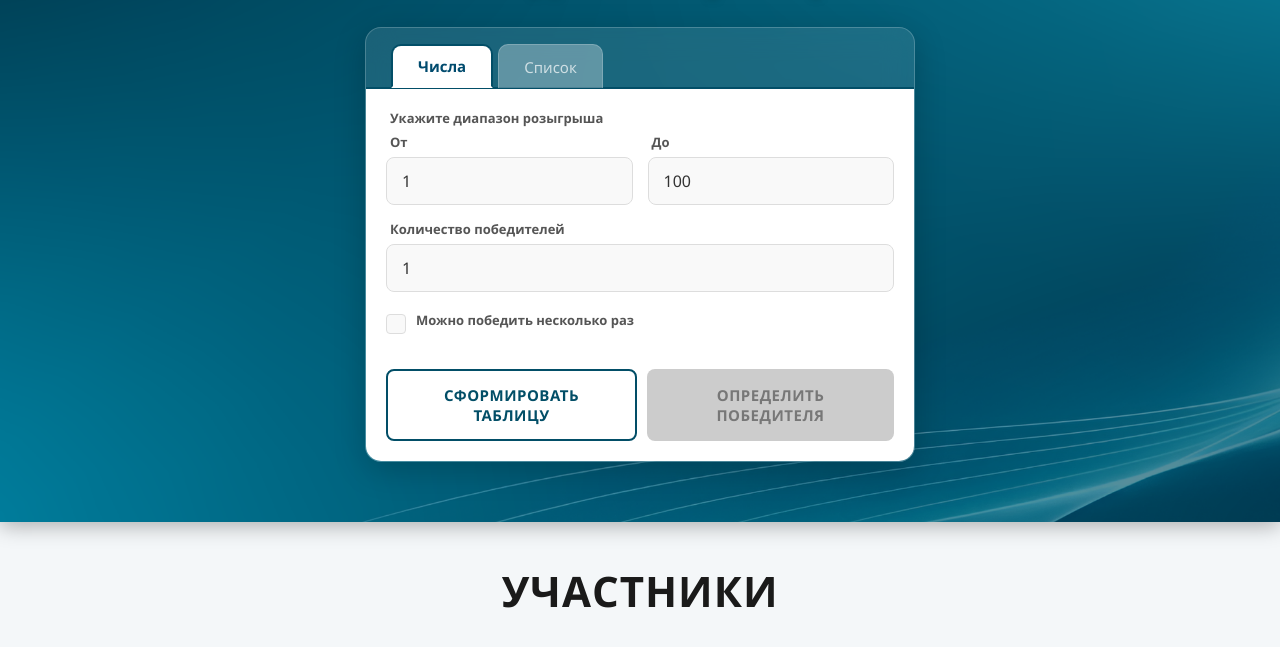
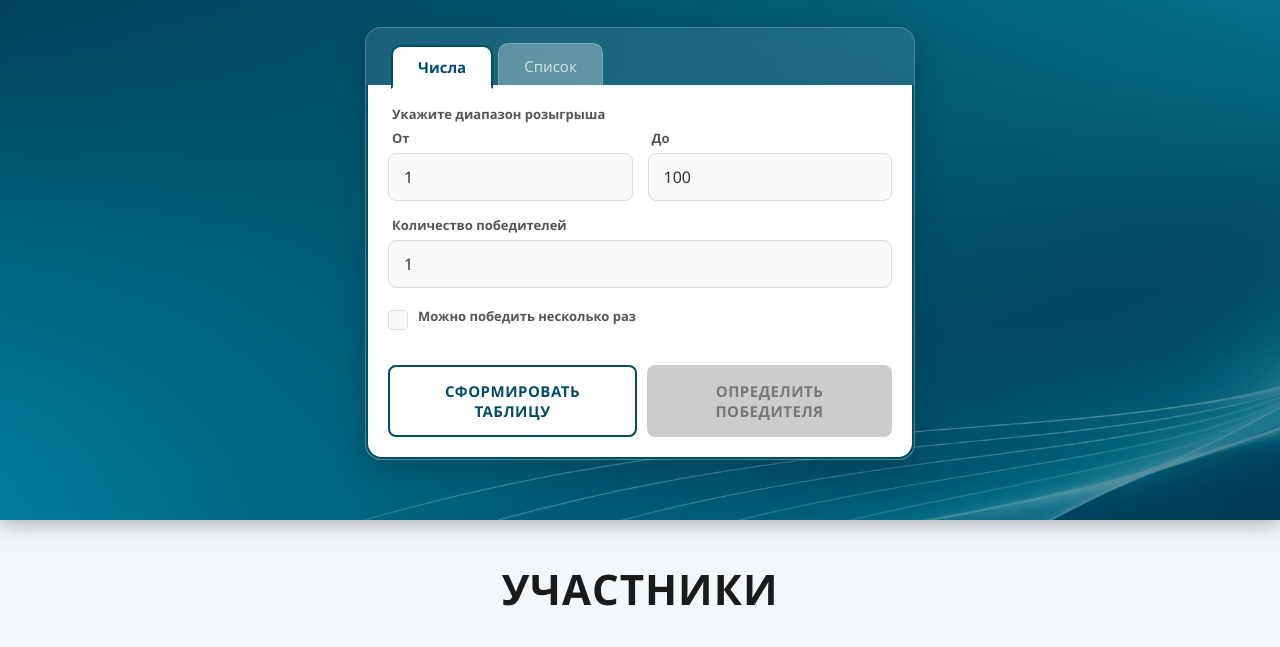
Before and after one commit to nikigeus/randomizer-rec, a plain HTML site: page index.html in a window 1280 px wide. Shown: the part 145-792 px from the top of the page. Drawn offline with Linux system fonts and the light colour scheme.

Commit message:
Update index.html

```diff
--- a/index.html
+++ b/index.html
@@ -92,7 +92,7 @@
             overflow: hidden;
         }
 
-        /* Вкладки в стиле Google Chrome (п.3) */
+               /* Вкладки в стиле Google Chrome */
         .tabs {
             display: flex;
             padding: 15px 25px 0;
@@ -104,7 +104,7 @@
         .tab-btn {
             background: var(--tab-inactive-bg);
             border: 1px solid var(--card-border);
-            border-bottom: none; /* Убираем нижнюю границу */
+            border-bottom: none;
             color: rgba(255, 255, 255, 0.7);
             padding: 10px 25px;
             border-radius: 10px 10px 0 0;
@@ -113,17 +113,18 @@
             font-size: 15px;
             font-weight: 500;
             position: relative;
-            top: 1px; /* Сдвиг вниз, чтобы перекрыть контент */
-            outline: none; /* Убираем фокусную рамку */
+            outline: none;
         }
 
         .tab-btn.active {
             background: var(--tab-active-bg);
             color: var(--primary-bg);
             border: 2px solid var(--accent-color);
-            border-bottom: 2px solid var(--tab-active-bg); /* Перекрываем границу контента */
+            border-bottom: 2px solid var(--tab-active-bg);
             font-weight: 700;
             z-index: 3;
+            /* Выдвигаем вкладку вниз на 2px, чтобы перекрыть границу контента */
+            top: 2px;
         }
 
         /* Контент вкладок */
@@ -133,7 +134,18 @@
             gap: 15px;
             background: var(--tab-active-bg);
             padding: 20px;
-            border-top: 2px solid var(--accent-color);
+            /* Убираем верхнюю границу, чтобы вкладка идеально сливалась */
+            border-top: none;
+            /* Добавляем границу с боков и снизу */
+            border-left: 2px solid var(--accent-color);
+            border-right: 2px solid var(--accent-color);
+            border-bottom: 2px solid var(--accent-color);
+            /* Скругляем нижние углы */
+            border-radius: 0 0 16px 16px;
+            /* Небольшой отступ сверху, чтобы контент не прилипал к вкладке */
+            margin-top: -2px;
+            position: relative;
+            z-index: 1;
         }
 
         .tab-content.active {
```
